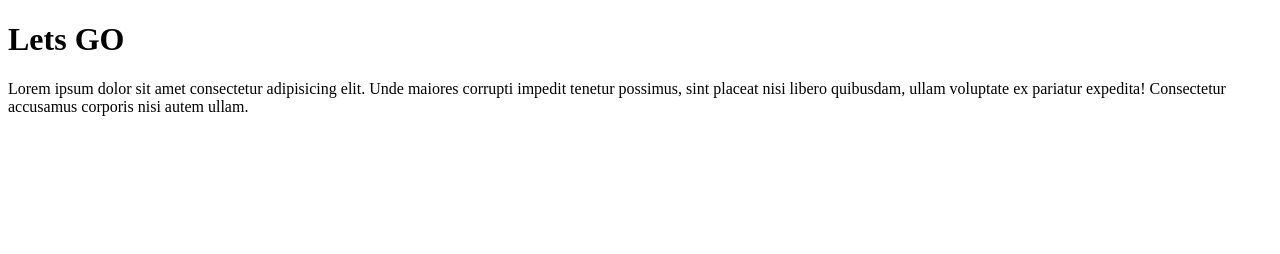
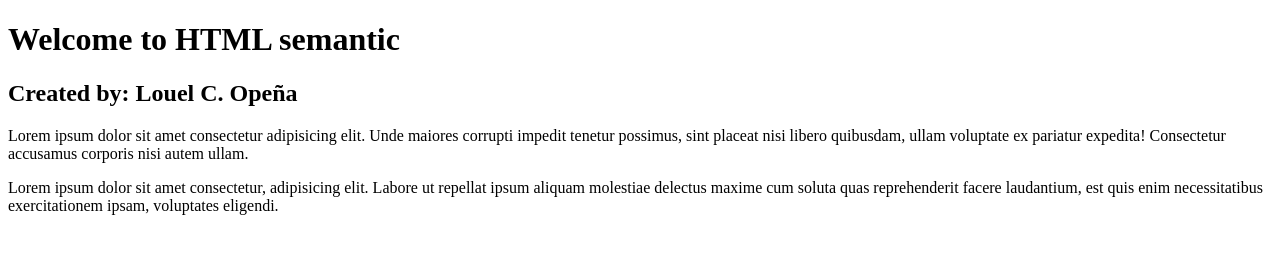
Before and after one commit to louel25/Htmlsemantic, a plain HTML site: page index.html in a window 1280 px wide. Drawn offline with Linux system fonts and the light colour scheme.

Commit message:
Update index.html

```diff
--- a/index.html
+++ b/index.html
@@ -7,9 +7,10 @@
 </head>
 <body>
     <h1>
-        Lets GO
+        Welcome to HTML semantic
     </h1>
+    <h2>Created by: Louel C. Opeña</h2>
     <p>Lorem ipsum dolor sit amet consectetur adipisicing elit. Unde maiores corrupti impedit tenetur possimus, sint placeat nisi libero quibusdam, ullam voluptate ex pariatur expedita! Consectetur accusamus corporis nisi autem ullam.</p>
-
+    <p>Lorem ipsum dolor sit amet consectetur, adipisicing elit. Labore ut repellat ipsum aliquam molestiae delectus maxime cum soluta quas reprehenderit facere laudantium, est quis enim necessitatibus exercitationem ipsam, voluptates eligendi.</p>
 </body>
 </html>
```
